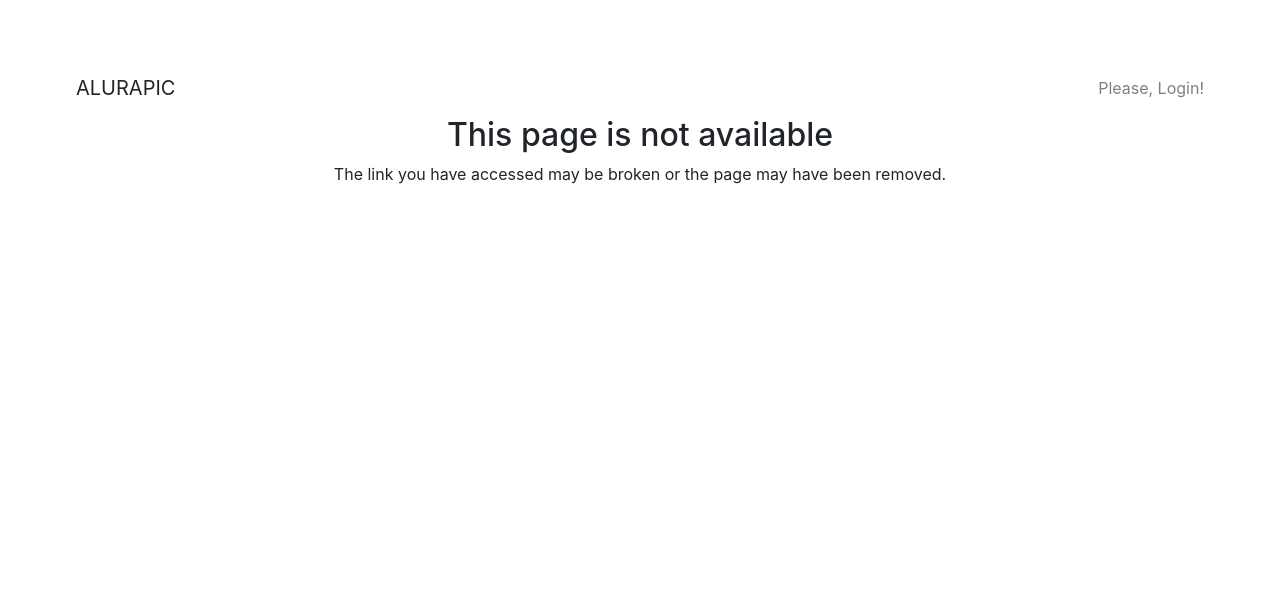
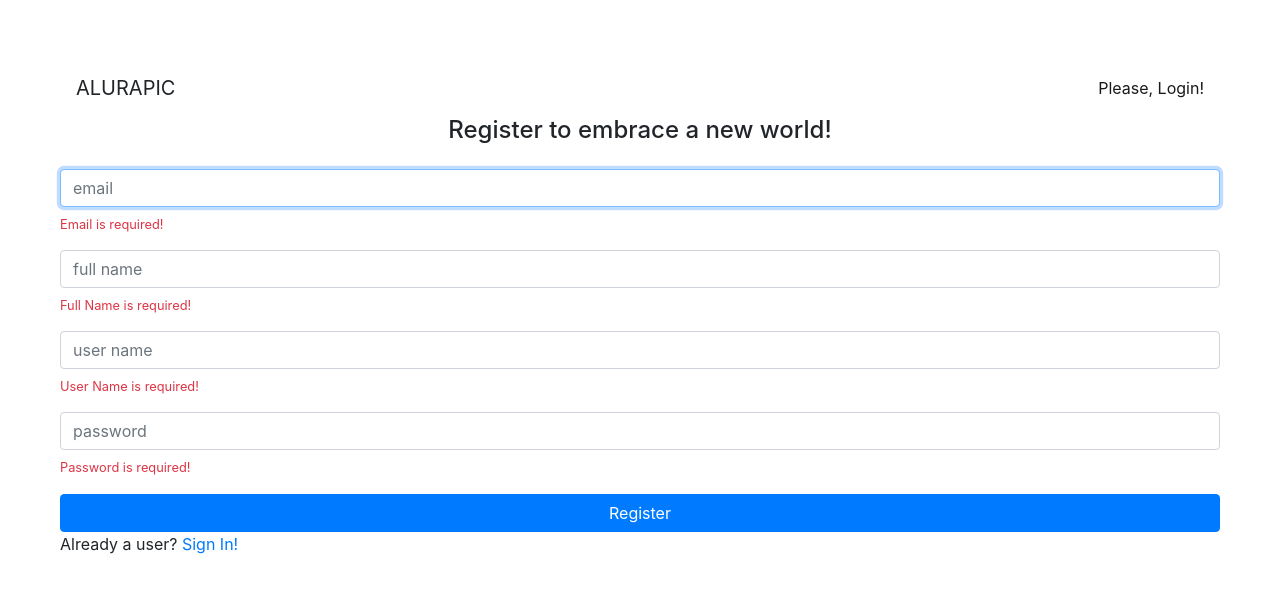
Before and after one commit to GesielChaves/EstudoAngular, an Angular app in the folder alurapic/: page /signup in a window 1280 px wide. Shown: the top 592 px of the page. Built offline with nearby package versions, Linux system fonts and the light colour scheme.

Commit message:
Formmulario para criar usuário

```diff
--- a/alurapic/src/app/app.routing.module.ts
+++ b/alurapic/src/app/app.routing.module.ts
@@ -7,9 +7,11 @@
 import { PhotoListResolver } from './photos/photo-list/photo-list-resolver';
 import { SignInComponent } from './home/signin/signin.component';
 import { AuthGuard } from './core/auth/auth.guard';
+import { SignUpComponent } from './home/signup/signup.component';
 
 const routes: Routes = [
     { path: '', component: SignInComponent, canActivate: [AuthGuard] },
+    { path: 'signup', component: SignUpComponent},
     {
         path: 'user/:userName',
         component: PhotoListComponent,
--- a/alurapic/src/app/core/core.module.ts
+++ b/alurapic/src/app/core/core.module.ts
@@ -1,11 +1,12 @@
 import { NgModule } from '@angular/core';
 import { HeaderComponent } from './header/header.component';
 import { CommonModule } from '@angular/common';
+import { RouterModule } from '@angular/router';
 
 @NgModule({
     declarations: [HeaderComponent],
     exports: [HeaderComponent],
-    imports: [CommonModule]
+    imports: [CommonModule, RouterModule]
 })
 export class CoreModule {
 
--- a/alurapic/src/app/core/header/header.component.html
+++ b/alurapic/src/app/core/header/header.component.html
@@ -8,7 +8,7 @@
         </div>
         <ng-template #login>
             <span class="navbar-text">
-                Please, Login!
+                <a [routerLink]="['']">Please, Login!</a>
             </span>
         </ng-template>
     </nav>
--- /dev/null
+++ b/alurapic/src/app/home/signup/signup.component.html
@@ -0,0 +1,33 @@
+<h4 class="text-center"> Register to embrace a new world!</h4>
+<form [formGroup]="signupForm" class="form mt-4">
+    <div class="form-group">
+        <input formControlName="email" placeholder="email" class="form-control" autofocus>
+        <ap-vmessage text="Email is required!" *ngIf="signupForm.get('email').errors?.required"> </ap-vmessage>
+        <ap-vmessage text="Email is Invalid!" *ngIf="signupForm.get('email').errors?.email"> </ap-vmessage>
+    </div>
+    <div class="form-group">
+        <input formControlName="fullName" placeholder="full name" class="form-control">
+        <ap-vmessage text="Full Name is required!" *ngIf="signupForm.get('fullName').errors?.required"> </ap-vmessage>
+        <ap-vmessage text="Minimum length is 2" *ngIf="signupForm.get('fullName').errors?.minlength"> </ap-vmessage>
+        <ap-vmessage text="Maximum length is 40" *ngIf="signupForm.get('fullName').errors?.maxlength"> </ap-vmessage>
+
+    </div>
+    <div class="form-group">
+        <input formControlName="userName" placeholder="user name" class="form-control">
+        <ap-vmessage text="User Name is required!" *ngIf="signupForm.get('userName').errors?.required"> </ap-vmessage>
+        <ap-vmessage text="Minimum length is 2" *ngIf="signupForm.get('userName').errors?.minlength"> </ap-vmessage>
+        <ap-vmessage text="Maximum length is 30" *ngIf="signupForm.get('userName').errors?.maxlength"> </ap-vmessage>
+        <ap-vmessage text="Must be lower case" *ngIf="signupForm.get('userName').errors?.pattern"> </ap-vmessage>
+    </div>
+    <div class="form-group">
+        <input formControlName="password" type="password" placeholder="password" class="form-control">
+        <ap-vmessage text="Password is required!" *ngIf="signupForm.get('password').errors?.required"> </ap-vmessage>
+        <ap-vmessage text="Minimum length is 8" *ngIf="signupForm.get('password').errors?.minlength"> </ap-vmessage>
+        <ap-vmessage text="Maximum length is 18" *ngIf="signupForm.get('password').errors?.maxlength"> </ap-vmessage>
+    </div>
+    <button class="btn btn-primary btn-block">Register</button>
+
+    <p>Already a user?
+        <a [routerLink]="['']"> Sign In!</a>
+    </p>
+</form>
--- /dev/null
+++ b/alurapic/src/app/home/signup/signup.component.ts
@@ -0,0 +1,20 @@
+import { Component, OnInit } from '@angular/core';
+import { FormBuilder, FormGroup, Validators } from '@angular/forms';
+
+@Component({
+    templateUrl: './signup.component.html'
+})
+export class SignUpComponent implements OnInit {
+    signupForm: FormGroup;
+
+    constructor(private formBuilder: FormBuilder) { }
+
+    ngOnInit(): void {
+        this.signupForm = this.formBuilder.group({
+            email: ['', [Validators.required, Validators.email]],
+            fullName: ['', [Validators.required, Validators.pattern(/^[a-z0-9_\-]+$/), Validators.minLength(2), Validators.maxLength(40)]],
+            userName: ['', [Validators.required, Validators.minLength(2), Validators.maxLength(30)]],
+            password: ['', [Validators.required, Validators.minLength(8), Validators.maxLength(16)]]
+        });
+    }
+}
```
Also changed, not shown: alurapic/src/app/home/home.module.ts (+4 -3 lines).
